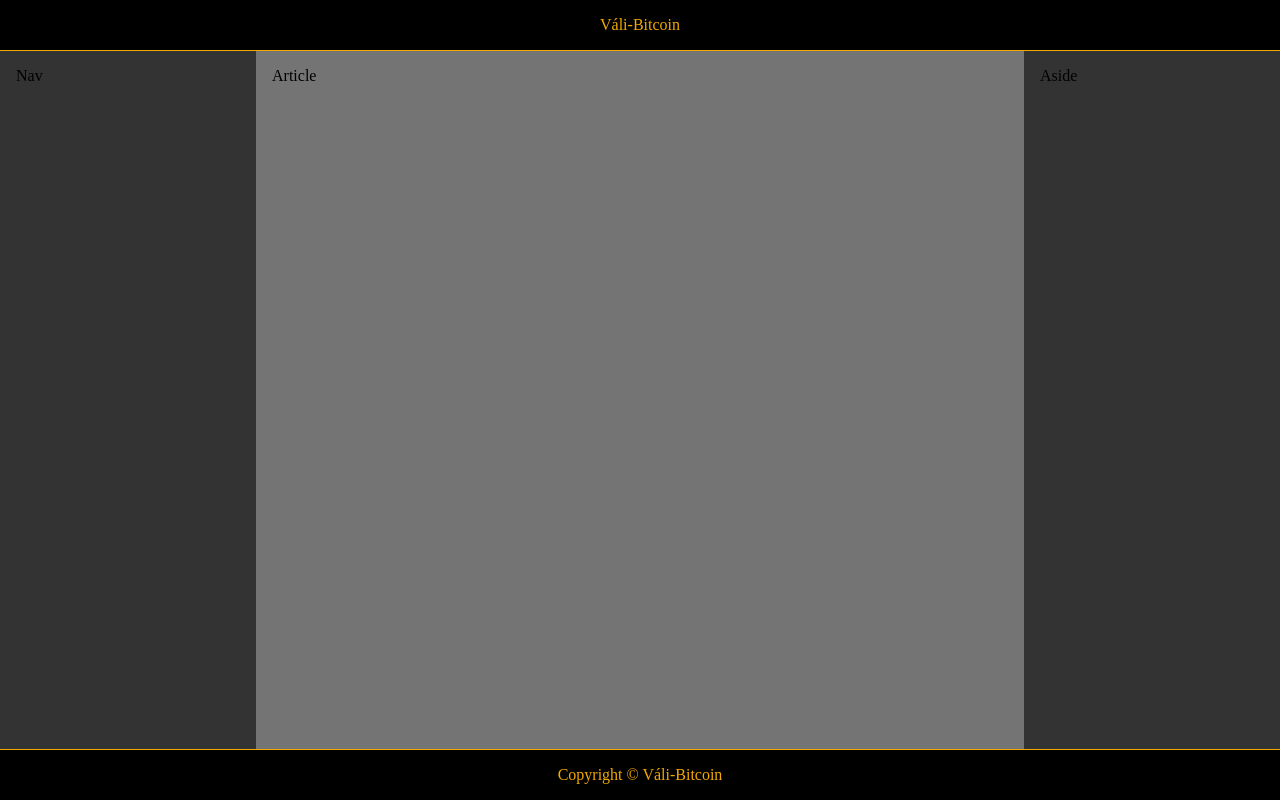
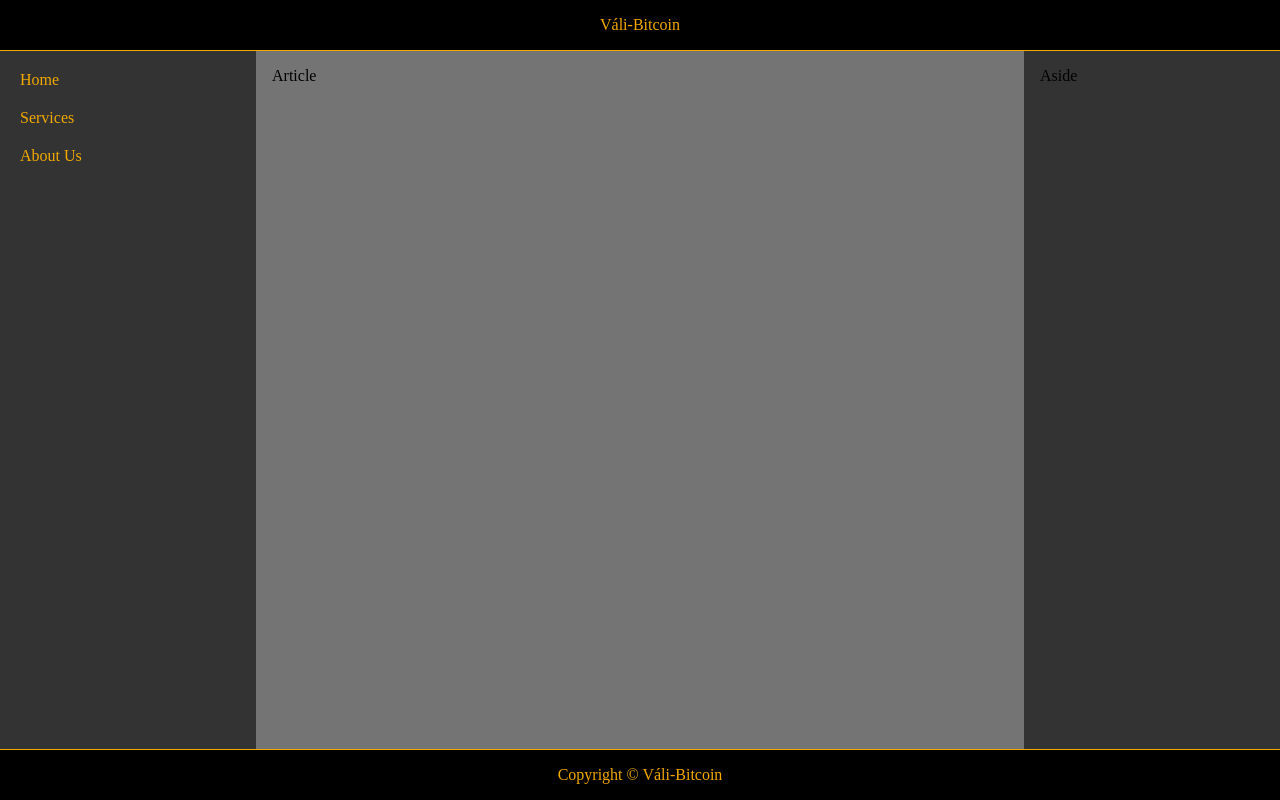
Before and after one commit to hagrace4/vali-bitcoin-site, a plain HTML site: page index.html in a window 1280 px wide. Drawn offline with Linux system fonts and the light colour scheme.

Commit message:
Update colors

```diff
--- a/index.html
+++ b/index.html
@@ -13,7 +13,11 @@
   <header>Váli-Bitcoin</header>
   <div id="main">
     <article>Article</article>
-    <nav>Nav</nav>
+    <nav>
+      <li>Home</li>
+      <li>Services</li>
+      <li>About Us</li>
+    </nav>
     <aside>Aside</aside>
   </div>
   <footer>Copyright © Váli-Bitcoin</footer>
--- a/style/styles-flex.css
+++ b/style/styles-flex.css
@@ -23,6 +23,14 @@
 #main > nav {
   order: -1;
 }
+#main > nav,
+li {
+  list-style-type: none;
+  padding: 10px;
+  color: #f2a900;
+
+
+}
 header {
   border-bottom: 1px solid #f2a900;
   color: #f2a900;
```
